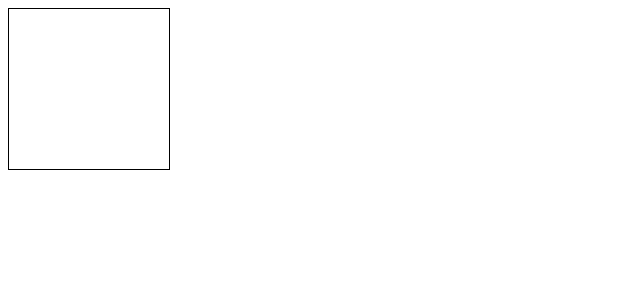
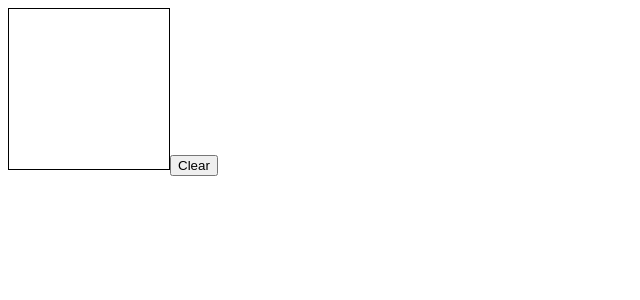
Before and after one commit to telesleo/pixelbrain, a React (Create React App) app: page / in a window 1280 px wide. Shown: the top 300 px of the page, without its empty margins (0-640 px from the left). Built offline with nearby package versions, Linux system fonts and the light colour scheme.

Commit message:
Implement clear button in Canvas

```diff
--- a/src/components/Canvas/canvas.module.css
+++ b/src/components/Canvas/canvas.module.css
@@ -1,3 +1,7 @@
 .canvas {
   border: 1px solid black;
 }
+
+.clear-button {
+  user-select: none;
+}
--- a/src/components/Canvas/index.jsx
+++ b/src/components/Canvas/index.jsx
@@ -46,6 +46,10 @@ export default function Canvas({
   };
 
   const isCoordWithinBounds = (x, y) => x >= 0 && x < width && y >= 0 && y < height;
+
+  const clearValues = () => {
+    setValues(new Array(width * height).fill(0));
+  };
 
   const updateValues = (x, y) => {
     setValues((prevValues) => {
@@ -113,12 +117,15 @@ export default function Canvas({
   }, [isMouseDown, prevMouseCoord]);
 
   return (
+    <div>
       <canvas
         className={styles.canvas}
         ref={canvasRef}
         width={width * pixelSize}
         height={height * pixelSize}
       />
+      <button className={styles['clear-button']} type="button" onClick={clearValues}>Clear</button>
+    </div>
   );
 }
 
```
Lines whose indentation alone changed are shown as unchanged.
